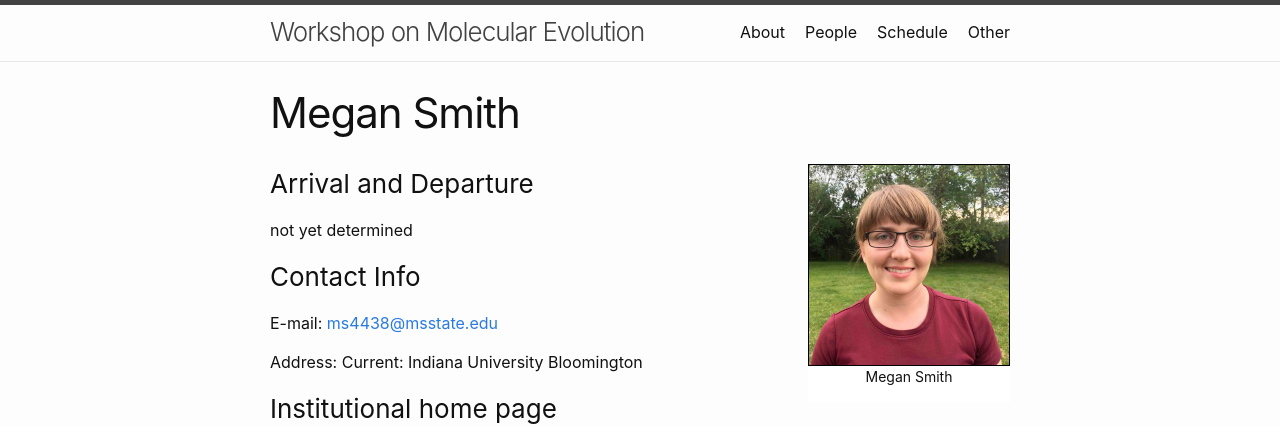
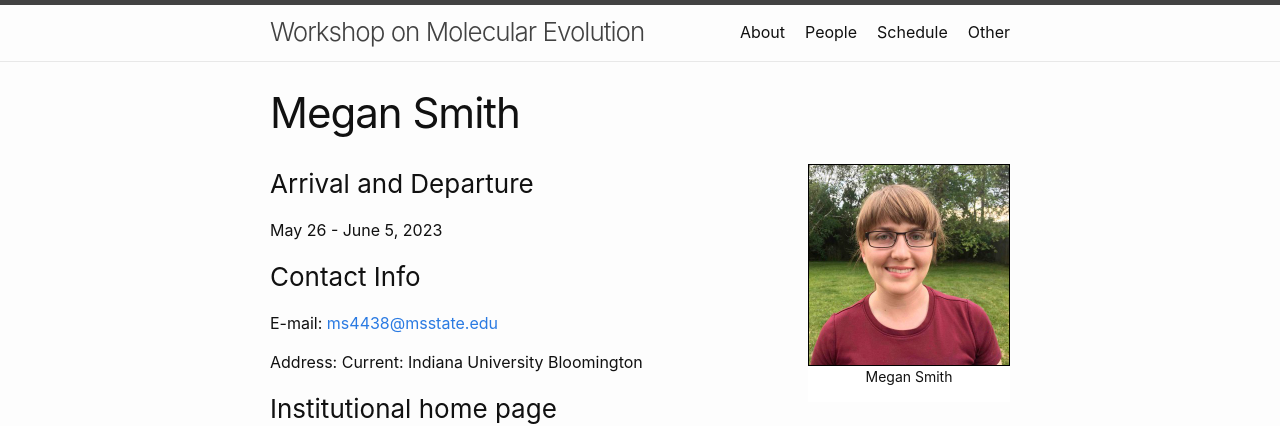
Before and after one commit to molevolworkshop/molevolworkshop.github.io, a Jekyll site: the page built from faculty/smith/smith.md, in a window 1280 px wide. Shown: the top 426 px of the page. Built offline with Jekyll 4.4.1, drawn with Linux system fonts in a browser that asks for light colours.

Commit message:
Update smith.md

```diff
--- a/faculty/smith/smith.md
+++ b/faculty/smith/smith.md
@@ -7,7 +7,7 @@ permalink: /faculty-smith/
 
 ### Arrival and Departure
 
-not yet determined
+May 26 - June 5, 2023
 
 ### Contact Info
 E-mail: [ms4438@msstate.edu](mailto:ms4438@msstate.edu)
```
